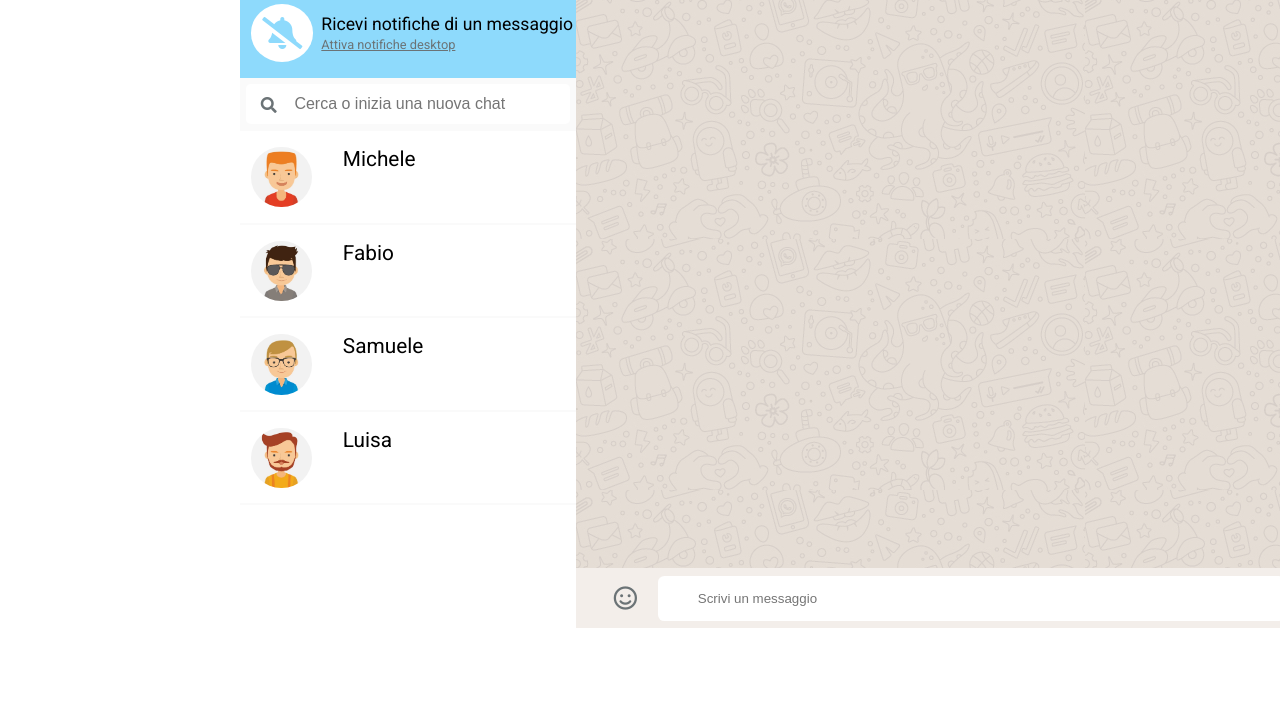
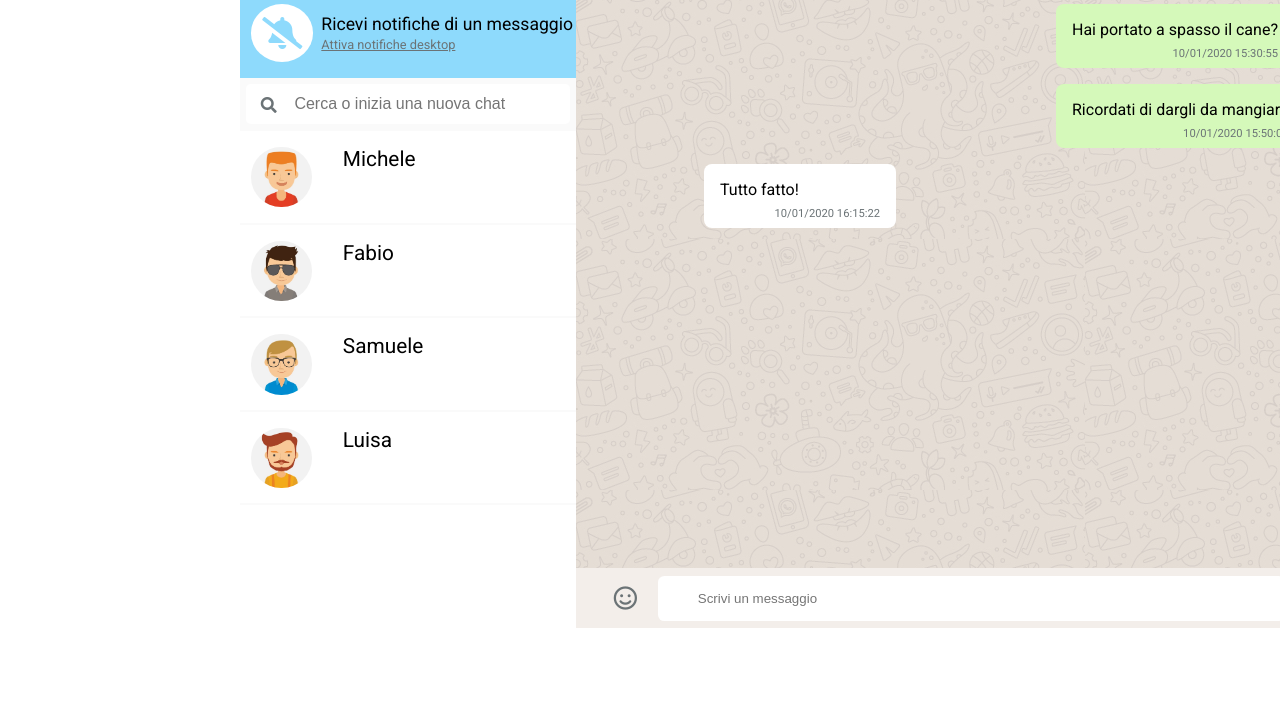
Before and after one commit to Vituz/vue-boolzapp, a plain HTML site: page milestone_1/index.html in a window 1280 px wide. Shown: the part 91-800 px from the top of the page. Drawn offline with nearby package versions, Linux system fonts and the light colour scheme.

Commit message:
Complete milestone 2

```diff
--- a/milestone_1/assets/css/style.css
+++ b/milestone_1/assets/css/style.css
@@ -253,6 +253,7 @@ header {
     height: calc(100% - 60px);
     background-image: url('../img/mine.jpg');
     overflow-y: scroll;
+    position: relative;
 }
 
 .text_input {
@@ -294,13 +295,41 @@ header {
 /***********
   MESSAGE
   ************/
+.message {
+    width: 100%;
+    height: 4rem;
+    margin: 1rem 0;
+}
+
+.sent,
+.received {
+    position: relative;
+    border-radius: 0.5rem;
+    vertical-align: middle;
+    min-width: 12rem;
+    padding: 1rem;
+}
+
+
 .sent {
     background-color: #D5F9BA;
+    left: 30rem;
 }
 
 .received {
     background-color: white;
+    left: 8rem;
 }
+
+.sent>div,
+.received>div {
+    position: absolute;
+    right: 1rem;
+    font-size: 0.7rem;
+    bottom: 0.5rem;
+    color: #6B7376;
+}
+
 
 /***********
   /MESSAGE
--- a/milestone_1/assets/js/main.js
+++ b/milestone_1/assets/js/main.js
@@ -4,6 +4,13 @@ const app = new Vue({
 
     data:{
         contactCounter: 0,
+        // sent: true,
+
+        user:{
+            name: 'Vituz',
+            avatar: '_io',
+        },
+
         contacts: [
             {
                 name: 'Michele',
@@ -97,5 +104,5 @@ const app = new Vue({
             this.contactCounter = index;
             console.log(this.contactCounter);
         }
-    }
+    },
 });
--- a/milestone_1/index.html
+++ b/milestone_1/index.html
@@ -30,8 +30,8 @@
                 <div id="user" class="d_flex center_middle">
                     <div class="user_name d_flex">
 
-                        <img src="./assets/img/avatar_io.jpg" alt="">
-                        <span>User Name</span>
+                        <img :src="'./assets/img/avatar'+ user.avatar +'.jpg'" alt="">
+                        <span>{{ user.name }}</span>
 
                     </div>
 
@@ -101,6 +101,25 @@
                 <!-- Chat -->
                 <div class="chat">
                     <div class="chat_view">
+                        <div v-for="(item, index) in contacts" v-if="index === contactCounter">
+                            <!-- {{ item.messages[0].text }} -->
+                            <div v-for="(item, index) in item.messages" v-if="item.status === 'sent'" class="message d_flex ">
+                                <div class="sent">
+                                    {{ item.text }}
+                                    <div>
+                                        {{ item.date }}
+                                    </div>
+                                </div>
+                            </div>
+                            <div  v-else-if="item.status === 'received'" class="message d_flex">
+                                <span class="received">
+                                    {{ item.text }}
+                                    <div>
+                                        {{ item.date }}
+                                    </div>
+                                </span>
+                            </div>
+                        </div>
 
                     </div>
 
```
Also changed, not shown: milestone_1/assets/img/avatar_io.jpg.
